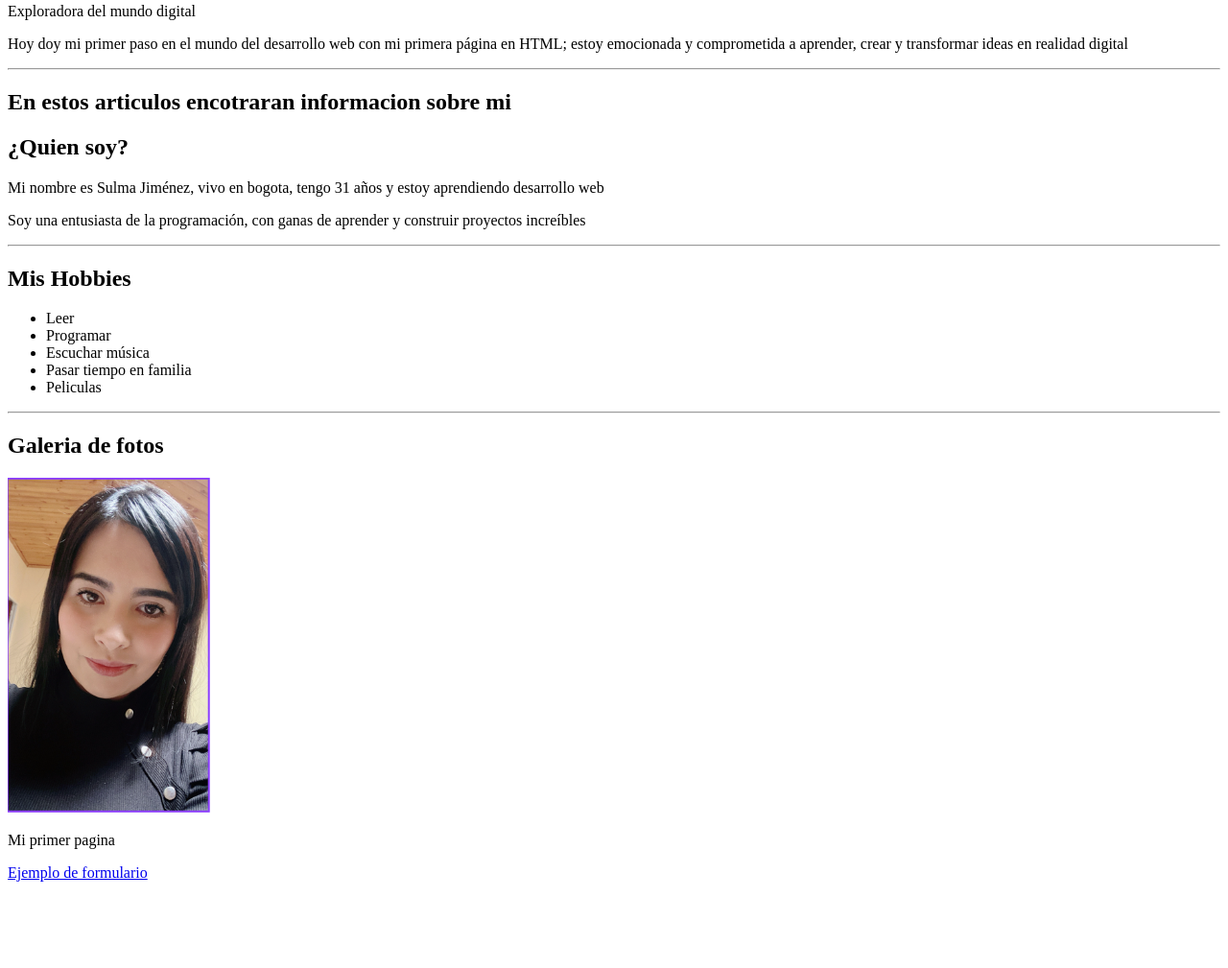
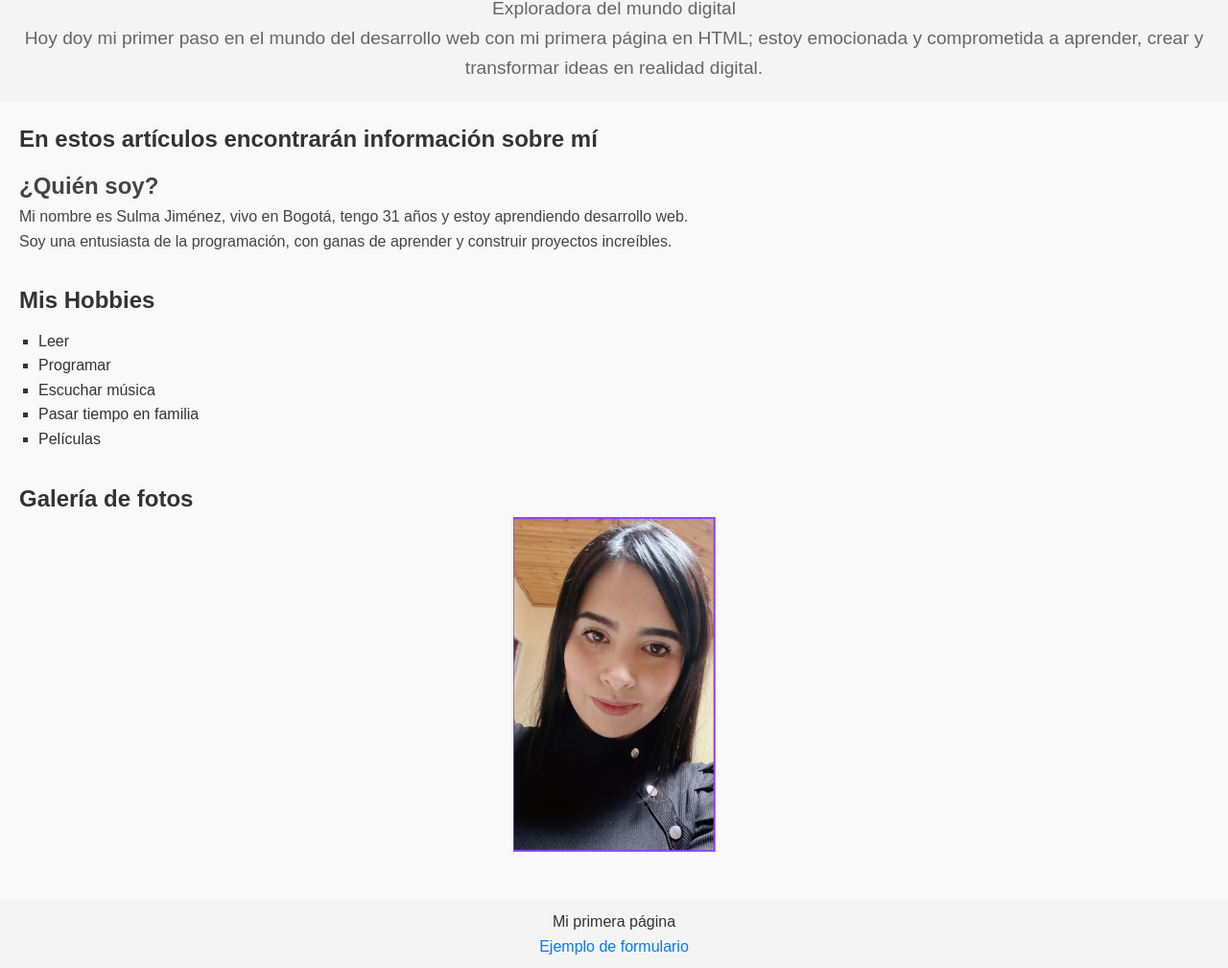
Before and after one commit to Sulma27/Mi-pagina-Html, a plain HTML site: page index.html in a window 1280 px wide. Shown: the part 77-1086 px from the top of the page at 96% size. Before the commit the page ends 1004 px from the top, so only its background shows below. Drawn offline with Linux system fonts and the light colour scheme.

Commit message:
Actualizar formulario e index, añadir estilos reset y styles.css

```diff
--- a/index.html
+++ b/index.html
@@ -3,66 +3,51 @@
 <head>
   <meta charset="UTF-8" />
   <meta name="viewport" content="width=device-width, initial-scale=1.0" />
+  <link rel="stylesheet" href="./styles.css">
+  <link rel="stylesheet" href="./reset.css">
   <title>Mi Primer Sitio Web</title>
 </head>
 <body>
-
-    <header>
-        <h1>Bienvenidos a Mi Sitio Web</h1>
+  <header class="header-container">
+    <h1 class="header-title">Bienvenidos a Mi Sitio Web</h1>
     <div>
-            <p>Exploradora del mundo digital</p>
-            <p>Hoy doy mi primer paso en el mundo del desarrollo web con mi primera página en HTML;
-                estoy emocionada y comprometida a aprender, crear y transformar ideas en realidad digital
+      <p class="header-subtitle">Exploradora del mundo digital</p>
+      <p class="header-subtitle">Hoy doy mi primer paso en el mundo del desarrollo web con mi primera página en HTML;
+        estoy emocionada y comprometida a aprender, crear y transformar ideas en realidad digital.
       </p>
     </div>
   </header>
 
-     <hr />
+  <main class="main-content">
+    <section class="about-section">
+      <h2>En estos artículos encontrarán información sobre mí</h2>
+      <article class="article-content">
+        <h2>¿Quién soy?</h2>
+        <p>Mi nombre es Sulma Jiménez, vivo en Bogotá, tengo 31 años y estoy aprendiendo desarrollo web.</p>
+        <p>Soy una entusiasta de la programación, con ganas de aprender y construir proyectos increíbles.</p>
+      </article>
+    </section>
 
-     <main>
-
-        <section>
-            <h2>En estos articulos encotraran informacion sobre mi</h2>
-
-            <article>
-                <h2>¿Quien soy?</h2>
-                <div>
-                    <p>Mi nombre es Sulma Jiménez, vivo en bogota, tengo 31 años y estoy aprendiendo desarrollo web</p>
-                    <p>Soy una entusiasta de la programación, con ganas de aprender y construir proyectos increíbles</p>
-                </div>
-            </article>
-
-
-            <hr />
-
-
-            <article>
+    <section class="hobbies-section">
       <h2>Mis Hobbies</h2>
       <ul>
         <li>Leer</li>
         <li>Programar</li>
         <li>Escuchar música</li>
         <li>Pasar tiempo en familia</li>
-                   <li>Peliculas</li>
+        <li>Películas</li>
       </ul>
-            </article>
-
-
-            <hr />
-
-
-            <article>
-                <h2>Galeria de fotos</h2>
-                <img src="./foto curriculum.png"/>
-            </article>
     </section>
 
+    <section class="gallery-section">
+      <h2>Galería de fotos</h2>
+      <img src="./foto curriculum.png" alt="Galería de fotos" class="gallery-image" />
+    </section>
   </main>
 
-     <footer>
-        <p>Mi primer pagina</p>
-        <a href="./formulario.html">Ejemplo de formulario</a>
+  <footer class="footer-container">
+    <p>Mi primera página</p>
+    <a href="./formulario.html" class="footer-link">Ejemplo de formulario</a>
   </footer>
-
 </body>
 </html>
--- /dev/null
+++ b/reset.css
@@ -0,0 +1,46 @@
+/* Reset CSS */
+* {
+    margin: 0;
+    padding: 0;
+    box-sizing: border-box;
+}
+
+/* Estilo de body */
+body {
+    font-family: Arial, sans-serif;
+    line-height: 1.6;
+    color: #333;
+    background-color: #f9f9f9;
+}
+
+/* Reset de listas */
+ul, ol {
+    list-style: none;
+}
+
+/* Reset de tablas */
+table {
+    border-collapse: collapse;
+    width: 100%;
+    margin: 0;
+}
+
+/* Reset para botones */
+button {
+    background-color: transparent;
+    border: none;
+    cursor: pointer;
+}
+
+/* Reset para imágenes */
+img {
+    max-width: 100%;
+    height: auto;
+    display: block;
+}
+
+/* Reset para enlaces */
+a {
+    text-decoration: none;
+    color: inherit;
+}
--- /dev/null
+++ b/styles.css
@@ -0,0 +1,71 @@
+/* Asegura márgenes y alineaciones básicas */
+body {
+    font-family: Arial, sans-serif;
+    line-height: 1.6;
+    margin: 0;
+    padding: 0;
+  }
+
+  .container {
+    max-width: 1200px;
+    margin: 0 auto;
+    padding: 20px;
+  }
+
+  /* Encabezado */
+  .header-container {
+    text-align: center;
+    background-color: #f4f4f4;
+    padding: 20px;
+  }
+
+  .header-title {
+    font-size: 2em;
+    color: #333;
+  }
+
+  .header-subtitle {
+    font-size: 1.2em;
+    color: #666;
+  }
+
+  /* Sección principal */
+  .main-content {
+    padding: 20px;
+  }
+
+  .about-section, .hobbies-section, .gallery-section {
+    margin-bottom: 30px;
+  }
+
+  .article-content {
+    margin-top: 10px;
+    color: #444;
+  }
+
+  /* Lista de hobbies */
+  .hobbies-section ul {
+    list-style-type: square;
+    margin: 10px 0;
+    padding-left: 20px;
+  }
+
+  /* Imagen de galería */
+  .gallery-image {
+    display: block;
+    max-width: 100%;
+    height: auto;
+    margin: 0 auto;
+  }
+
+  /* Pie de página */
+  .footer-container {
+    text-align: center;
+    background-color: #f4f4f4;
+    padding: 10px;
+  }
+
+  .footer-link {
+    color: #007BFF;
+    text-decoration: none;
+  }
```
Also changed, not shown: formulario.html (+2 -0 lines). Lines whose indentation alone changed are shown as unchanged.
